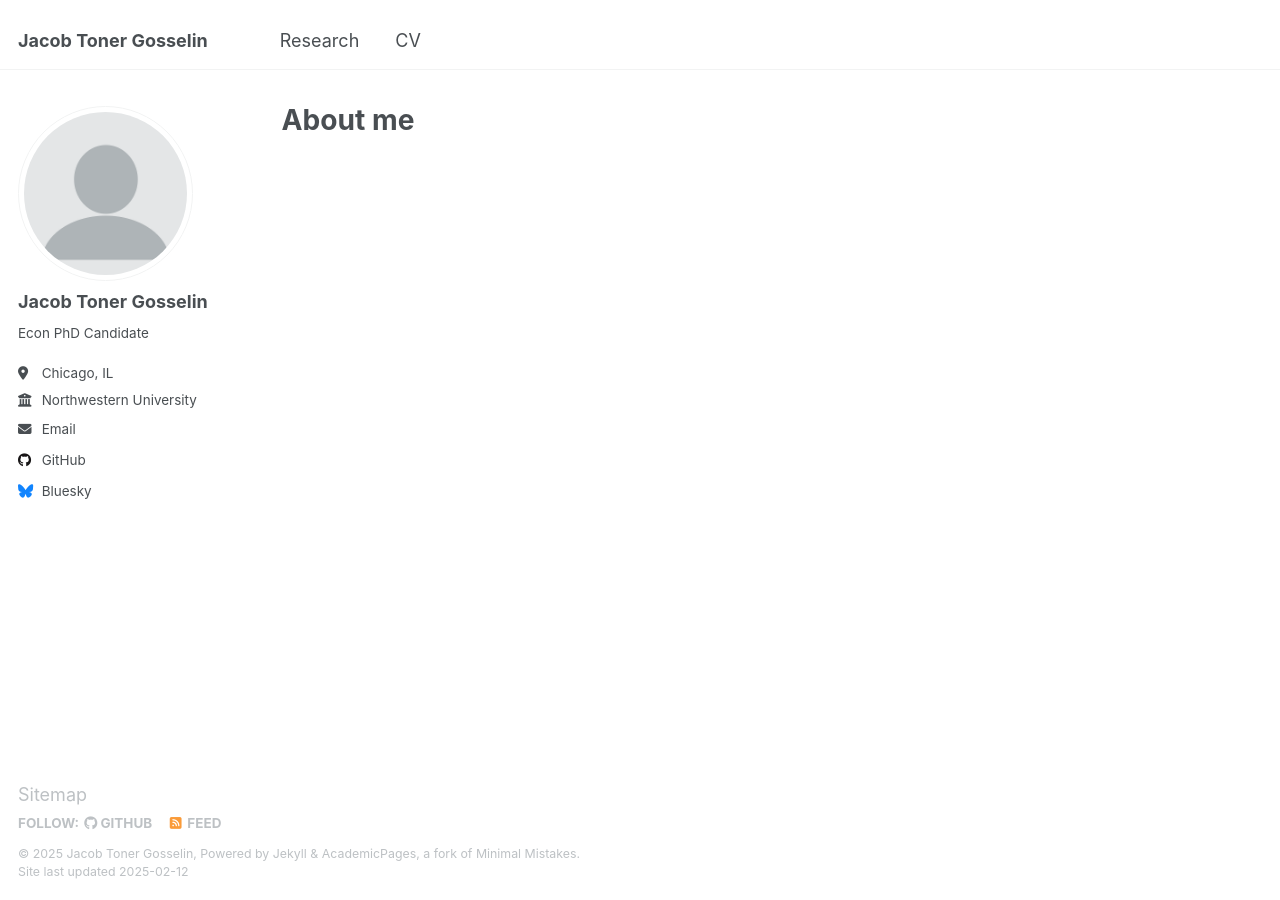
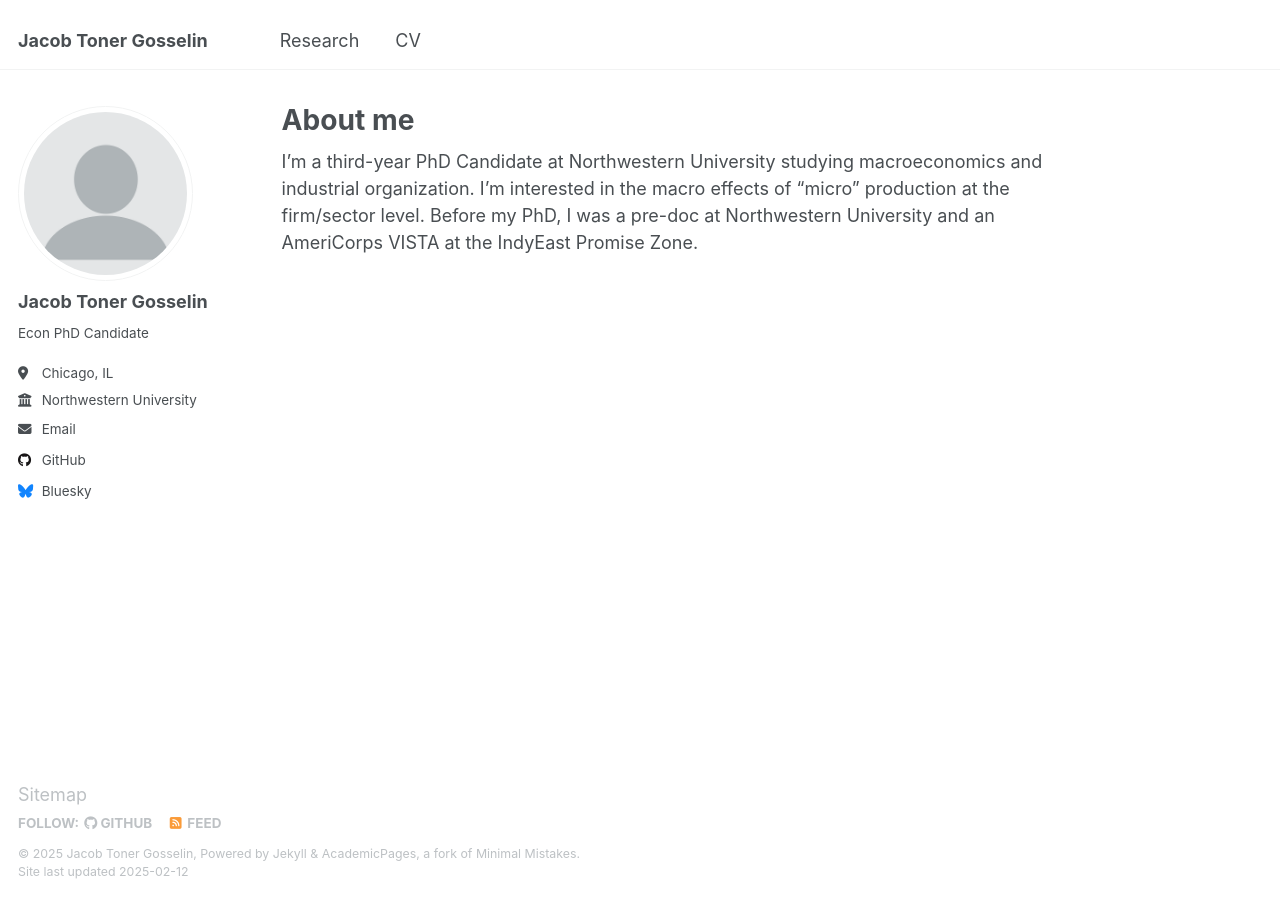
Before and after one commit to jacobgosselin/jacobgosselin.github.io, a Jekyll site: the page built from _pages/about.md, in a window 1280 px wide. Built offline with Jekyll 4.4.1, drawn with Linux system fonts in a browser that asks for light colours.

Commit message:
Update about.md

```diff
--- a/_pages/about.md
+++ b/_pages/about.md
@@ -6,3 +6,5 @@ redirect_from:
   - /about/
   - /about.html
 ---
+
+I'm a third-year PhD Candidate at Northwestern University studying macroeconomics and industrial organization. I'm interested in the macro effects of "micro" production at the firm/sector level. Before my PhD, I was a pre-doc at Northwestern University and an AmeriCorps VISTA at the IndyEast Promise Zone.
```
